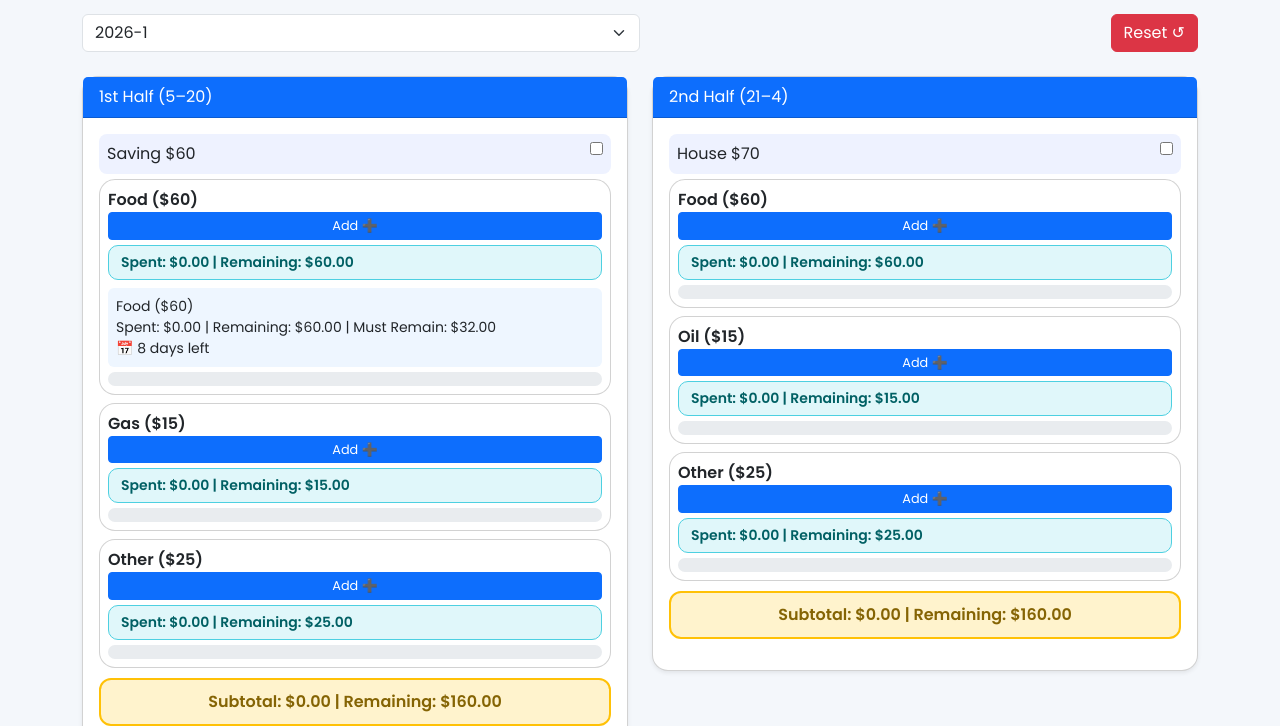
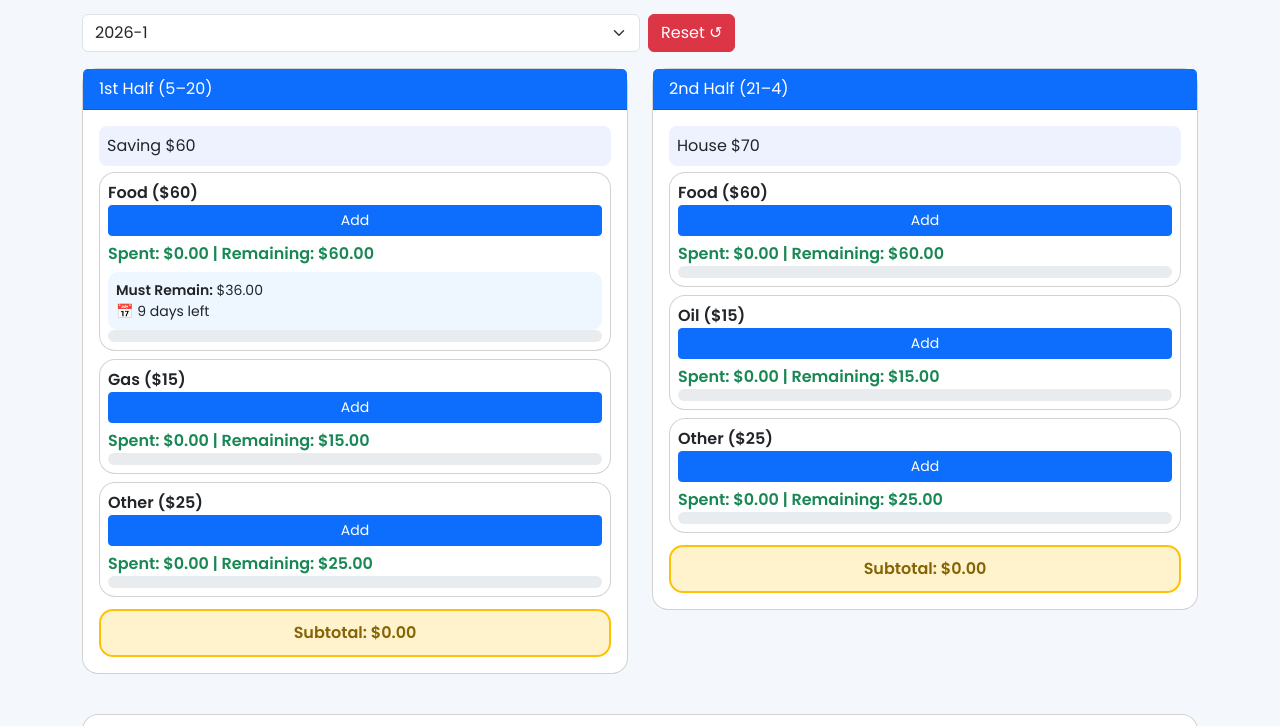
Before and after one commit to davytong/spending, a plain HTML site: page index.html in a window 1280 px wide. Shown: the part 74-800 px from the top of the page. Drawn offline with nearby package versions, Linux system fonts and the light colour scheme.

Commit message:
Update index.html

```diff
--- a/index.html
+++ b/index.html
@@ -1,7 +1,7 @@
 <!DOCTYPE html>
 <html lang="en">
 <head>
-<meta charset="UTF-8" />
+<meta charset="UTF-8">
 <title>💸 Salary Tracker</title>
 <meta name="viewport" content="width=device-width, initial-scale=1">
 
@@ -9,71 +9,96 @@
 <link href="https://fonts.googleapis.com/css2?family=Poppins:wght@400;600&display=swap" rel="stylesheet">
 
 <style>
-body { font-family:"Poppins","KhmerOS",sans-serif; background:#f4f7fb; padding:20px; }
-h1 { text-align:center; color:#0d6efd; font-weight:600; margin-bottom:20px; }
-.card { border-radius:16px; transition:0.3s; margin-bottom:15px; }
-.card:hover { transform:translateY(-3px); box-shadow:0 8px 16px rgba(0,0,0,0.15); }
-.fixed { background:#eef2ff; padding:8px; border-radius:8px; margin-bottom:5px; font-weight:500; }
-.expense { display:flex; justify-content:space-between; background:#f8f9fa; padding:6px 10px; border-radius:8px; margin-bottom:4px; font-size:14px; align-items:center; flex-wrap:wrap; }
-.over-card { border:2px solid #dc3545; background:#ffe6e6; }
-.over { color:#dc3545; font-weight:600; }
-.progress { height:14px; border-radius:20px; margin-top:5px; }
-.lang-btn { position:fixed; top:15px; right:15px; z-index:10; }
-.btn-small { padding:0.2rem 0.5rem; font-size:0.8rem; }
-.subtotal-card {
-    background: #fff3cd;
-    border: 2px solid #ffc107;
-    color: #856404;
-    font-size: 16px;
-    text-align: center;
-    font-weight: 700;
-    padding: 10px;
-    border-radius: 12px;
-    margin-top: 10px;
+body{
+  font-family:"Poppins","Khmer OS","Khmer OS System",sans-serif;
+  background:#f4f7fb;
+  padding:20px;
 }
-.spent-remain {
-    padding: 6px 12px;
-    border-radius: 10px;
-    font-weight: 600;
-    font-size: 14px;
-    display: inline-block;
-    margin-top: 5px;
+h1{
+  text-align:center;
+  color:#0d6efd;
+  font-weight:600;
+  margin-bottom:20px;
 }
-
-/* normal remaining */
-.spent-remain.normal {
-    background: #e0f7fa;       /* light blue */
-    border: 1px solid #4dd0e1;
-    color: #006064;
+.card{
+  border-radius:16px;
+  transition:.3s;
 }
-
-/* over budget */
-.spent-remain.over {
-    background: #ffe6e6;       /* light red */
-    border: 1px solid #dc3545;
-    color: #dc3545;            /* red text */
+.card:hover{
+  transform:translateY(-3px);
+  box-shadow:0 8px 16px rgba(0,0,0,.15);
 }
-#saveBtn { background-color:#28a745; color:white; width:100%; margin-bottom:5px; }
-#saveBtn:hover { background-color:#218838; }
-#deleteBtn { background-color:#dc3545; color:white; width:100%; }
-#deleteBtn:hover { background-color:#c82333; }
-#expName,#expCost,#expDate,#expCurrency { margin-bottom:10px; }
+.fixed{
+  background:#eef2ff;
+  padding:8px;
+  border-radius:8px;
+  margin-bottom:6px;
+  font-weight:500;
+}
+.expense{
+  display:flex;
+  justify-content:space-between;
+  align-items:center;
+  background:#f8f9fa;
+  padding:6px 10px;
+  border-radius:8px;
+  margin-bottom:4px;
+  font-size:14px;
+}
+.over-card{
+  border:2px solid #dc3545;
+  background:#ffe6e6;
+}
+.stat{
+  margin-top:6px;
+  font-weight:600;
+}
+.stat.ok{color:#198754;}
+.stat.over{color:#dc3545;}
+.progress{
+  height:12px;
+  border-radius:20px;
+}
+.lang-btn{
+  position:fixed;
+  top:15px;
+  right:15px;
+  z-index:10;
+}
+.subtotal-card{
+  background:#fff3cd;
+  border:2px solid #ffc107;
+  color:#856404;
+  font-weight:700;
+  text-align:center;
+  padding:10px;
+  border-radius:14px;
+  margin-top:12px;
+}
+.food-plan{
+  background:#eef6ff;
+  padding:8px;
+  border-radius:10px;
+  font-size:14px;
+  margin-top:6px;
+}
 </style>
 </head>
+
 <body>
 
 <button class="btn btn-outline-primary lang-btn" id="langBtn">ខ្មែរ</button>
 <h1 id="title"></h1>
 
 <div class="container">
-  <div class="d-flex justify-content-between mb-3 flex-wrap">
-    <select id="monthSelect" class="form-select w-50 mb-2"></select>
-    <button class="btn btn-danger ms-2 mb-2" id="resetMonth">Reset ↺</button>
+  <div class="d-flex mb-3">
+    <select id="monthSelect" class="form-select w-50"></select>
+    <button id="resetMonth" class="btn btn-danger ms-2">Reset ↺</button>
   </div>
 
   <div class="row" id="tracker"></div>
 
-  <div class="card mt-4 shadow-sm">
+  <div class="card mt-4">
     <div class="card-body text-center fw-bold">
       <span id="spentLabel"></span>: $<span id="grandSpent">0</span> |
       <span id="remainLabel"></span>: $<span id="grandRemain">0</span>
@@ -90,203 +115,191 @@ h1 { text-align:center; color:#0d6efd; font-weight:600; margin-bottom:20px; }
         <button class="btn-close" data-bs-dismiss="modal"></button>
       </div>
       <div class="modal-body">
-        <input id="expName" class="form-control" placeholder="Item name" />
+        <input id="expName" class="form-control mb-2">
         <div class="input-group mb-2">
-          <input id="expCost" type="number" class="form-control" placeholder="Cost" />
+          <input id="expCost" type="number" class="form-control">
           <select id="expCurrency" class="form-select">
             <option value="USD">$ USD</option>
             <option value="KHR">៛ KHR</option>
           </select>
         </div>
-        <input id="expDate" type="date" class="form-control" />
+        <input id="expDate" type="date" class="form-control">
       </div>
-      <div class="modal-footer d-flex flex-column flex-sm-row justify-content-between">
-        <button class="btn" id="deleteBtn"></button>
-        <button class="btn" id="saveBtn"></button>
+      <div class="modal-footer">
+        <button id="deleteBtn" class="btn btn-danger"></button>
+        <button id="saveBtn" class="btn btn-success"></button>
       </div>
     </div>
   </div>
 </div>
 
 <script src="https://cdn.jsdelivr.net/npm/bootstrap@5.3.2/dist/js/bootstrap.bundle.min.js"></script>
+
 <script>
+/* ================= CONFIG ================= */
 const SALARY = 320;
 const DAILY_MAX = 4;
 const EXCHANGE_RATE = 4000;
 
-const i18n = {
+/* ================= I18N ================= */
+const i18n={
 en:{
-    title:"Salary Tracker", spent:"Spent", remain:"Remaining", over:"OVER",
-    add:"Add", edit:" Expense", saveBtn:"Save", deleteBtn:"Delete",
-    subtotal:"Subtotal", items:{Food:"Food",Gas:"Gas",House:"House",Saving:"Saving",Oil:"Oil",Other:"Other"},
-    resetMonth:"Reset ↺", needRemain:"Must Remain", needSpend:"Need spend/day",
-    modalName:"Item name", modalCost:"Cost", modalDate:"Date", modalCurrency:"Currency"
+title:"Salary Tracker",spent:"Spent",remain:"Remaining",over:"OVER",
+add:"Add",edit:"Edit Expense",saveBtn:"Save",deleteBtn:"Delete",
+subtotal:"Subtotal",needRemain:"Must Remain",
+items:{Food:"Food",Gas:"Gas",House:"House",Saving:"Saving",Oil:"Oil",Other:"Other"},
+modalName:"Item name",modalCost:"Cost",modalDate:"Date"
 },
 km:{
-    title:"តារាងគ្រប់គ្រងប្រាក់ខែ", spent:"ចំណាយ", remain:"នៅសល់", over:"លើស",
-    add:"បន្ថែម", edit:"ការចំណាយ", saveBtn:"រក្សាទុក", deleteBtn:"លុប",
-    subtotal:"សរុប", items:{Food:"អាហារ",Gas:"សាំង",House:"ផ្ទះ",Saving:"សន្សំ",Oil:"ប្រេងម៉ូតូ",Other:"ផ្សេងៗ"},
-    resetMonth:"សំអាត ↺", needRemain:"ត្រូវនៅសល់", needSpend:"ត្រូវចំណាយ/ថ្ងៃ",
-    modalName:"ឈ្មោះទំនិញ", modalCost:"ទឹកប្រាក់", modalDate:"កាលបរិច្ឆេទ", modalCurrency:"រូបិយប័ណ្ណ"
+title:"តារាងគ្រប់គ្រងប្រាក់ខែ",spent:"ចំណាយ",remain:"នៅសល់",over:"លើស",
+add:"បន្ថែម",edit:"កែចំណាយ",saveBtn:"រក្សាទុក",deleteBtn:"លុប",
+subtotal:"សរុប",needRemain:"ត្រូវនៅសល់",
+items:{Food:"អាហារ",Gas:"សាំង",House:"ផ្ទះ",Saving:"សន្សំ",Oil:"ប្រេងម៉ូតូ",Other:"ផ្សេងៗ"},
+modalName:"ឈ្មោះទំនិញ",modalCost:"ទឹកប្រាក់",modalDate:"កាលបរិច្ឆេទ"
 }
 };
 
-let lang = localStorage.getItem("lang") || "en";
+let lang=localStorage.getItem("lang")||"en";
 
-const halves = [
-  { key:"first", fixed:["Saving"], vars:["Food","Gas","Other"]},
-  { key:"second", fixed:["House"], vars:["Food","Oil","Other"]}
+/* ================= DATA ================= */
+const halves=[
+{key:"first",fixed:["Saving"],vars:["Food","Gas","Other"]},
+{key:"second",fixed:["House"],vars:["Food","Oil","Other"]}
 ];
+const budgets={Food:60,Gas:15,House:70,Saving:60,Oil:15,Other:25};
 
-const budgets = { Food:60, Gas:15, House:70, Saving:60, Oil:15, Other:25 };
+/* ================= HELPERS ================= */
+const key=(h,c)=>`${monthSelect.value}-${h}-${c}`;
+const load=k=>JSON.parse(localStorage.getItem(k)||"[]");
+const save=(k,v)=>localStorage.setItem(k,JSON.stringify(v));
 
-const monthSelect = document.getElementById("monthSelect");
-const y = new Date().getFullYear();
-for(let m=1;m<=12;m++) monthSelect.innerHTML+=`<option>${y}-${m}</option>`;
-monthSelect.value=`${y}-${new Date().getMonth()+1}`;
-
-const key = (h,c)=>`${monthSelect.value}-${h}-${c}`;
-const load = k=>JSON.parse(localStorage.getItem(k)||"[]");
-const save = (k,v)=>localStorage.setItem(k,JSON.stringify(v));
-let ctx=null;
-
-function getSalaryHalfInfo(date = new Date()) {
-  const y = date.getFullYear();
-  const m = date.getMonth();
-  const d = date.getDate();
-
-  let half, endDate;
-  if(d>=5 && d<=20){
-    half="first"; endDate = new Date(y,m,20);
-  } else {
-    half="second";
-    endDate = (d>20)? new Date(y,m+1,4) : new Date(y,m,4);
+function getSalaryHalfInfo(d=new Date()){
+  const day=d.getDate(),m=d.getMonth(),y=d.getFullYear();
+  if(day>=5&&day<=20) return{half:"first",daysLeft:20-day+1};
+  const end=day>20?new Date(y,m+1,4):new Date(y,m,4);
+  return{half:"second",daysLeft:Math.floor((end-d)/86400000)+1};
 }
 
-  const oneDay = 24*60*60*1000;
-  const daysLeft = Math.floor((endDate - date)/oneDay)+1;
-  return { half, daysLeft };
-}
-
+/* ================= RENDER ================= */
 function render(){
 const t=i18n[lang];
 title.textContent=t.title;
 spentLabel.textContent=t.spent;
 remainLabel.textContent=t.remain;
 langBtn.textContent=lang==="en"?"ខ្មែរ":"EN";
-  resetMonth.textContent=t.resetMonth;
-
-  expName.placeholder=t.modalName;
-  expCost.placeholder=t.modalCost;
-  expDate.placeholder=t.modalDate;
-  saveBtn.textContent=t.saveBtn+" 💲";
-  deleteBtn.textContent=t.deleteBtn+" 🧹";
-  deleteBtn.style.display=ctx && ctx.i!==null ? "inline-block":"none";
+resetMonth.textContent=t.resetMonth||"Reset ↺";
 
 tracker.innerHTML="";
-  let grandTotal=0;
+let grand=0;
+const todayInfo=getSalaryHalfInfo();
 
 halves.forEach(h=>{
 let halfTotal=0;
-    let halfTitle=h.key==="first" ? (lang==="en"?"1st Half (5–20)":"ពាក់កណ្តាលខែទី១ (5–20)") : (lang==="en"?"2nd Half (21–4)":"ពាក់កណ្តាលខែទី២ (21–ចុងខែ)");
-    let html=`<div class="col-md-6 mb-3"><div class="card shadow-sm">
-      <div class="card-header bg-primary text-white">${halfTitle}</div>
-      <div class="card-body">`;
+let html=`<div class="col-md-6 mb-3"><div class="card"><div class="card-header bg-primary text-white">
+${h.key==="first"?"1st Half (5–20)":"2nd Half (21–4)"}
+</div><div class="card-body">`;
 
 h.fixed.forEach(f=>{
-      const paid=load(key(h.key,f)).length>0;
-      if(paid) halfTotal+=budgets[f];
-      html+=`<div class="fixed">${t.items[f]} $${budgets[f]}<input type="checkbox" class="float-end" ${paid?"checked":""} onchange="toggleFixed('${h.key}','${f}',this.checked)"></div>`;
+if(load(key(h.key,f)).length) halfTotal+=budgets[f];
+html+=`<div class="fixed">${t.items[f]} $${budgets[f]}</div>`;
 });
 
 h.vars.forEach(v=>{
-      const varBudget=budgets[v];
 const list=load(key(h.key,v));
-      let spent=list.reduce((a,b)=>a+b.cost,0);
-      let remain=varBudget-spent;
+const spent=list.reduce((a,b)=>a+b.cost,0);
+const remain=budgets[v]-spent;
 halfTotal+=spent;
-      const over = remain<0;
+const over=remain<0;
 
-      let itemsHTML="";
-      [...list].sort((a,b)=>new Date(a.date)-new Date(b.date)).forEach(e=>{
-        const realIndex=list.indexOf(e);
-        itemsHTML+=`<div class="expense">
-          ${e.date} | ${e.name} $${e.cost.toFixed(2)}
-          <button type="button" class="btn btn-sm btn-light btn-small" onclick="edit('${h.key}','${v}',${realIndex})">✏️</button>
+let items="";
+list.forEach((e,i)=>{
+items+=`<div class="expense">${e.date} | ${e.name} $${e.cost.toFixed(2)}
+<button class="btn btn-sm btn-light" onclick="edit('${h.key}','${v}',${i})">✏️</button>
 </div>`;
 });
 
 let foodPlan="";
-      if(v==="Food"){
-        const today=new Date();
-        const cycle=getSalaryHalfInfo(today);
-        if(cycle.half===h.key){
-          const daysLeft=cycle.daysLeft;
-          const mustRemain=(daysLeft*DAILY_MAX).toFixed(2);
-          foodPlan=`<div class="mt-2 p-2 rounded" style="background:#eef6ff;font-size:14px">
-            ${t.items[v]} ($${varBudget})<br>
-            ${t.spent}: $${spent.toFixed(2)} |
-            ${t.remain}: $${remain.toFixed(2)} |
-            ${t.needRemain}: $${mustRemain}<br>
-            📅 ${lang==="en"?daysLeft+" days left": "នៅសល់ "+daysLeft+" ថ្ងៃទៀត"}
+if(v==="Food"&&todayInfo.half===h.key){
+const must=(todayInfo.daysLeft*DAILY_MAX).toFixed(2);
+foodPlan=`<div class="food-plan">
+<b>${t.needRemain}:</b> $${must}<br>
+📅 ${lang==="en"?todayInfo.daysLeft+" days left":"នៅសល់ "+todayInfo.daysLeft+" ថ្ងៃទៀត"}
 </div>`;
 }
-      }
 
-      html+=`<div class="card p-2 mb-2 ${over?"over-card":""}">
-        <b>${t.items[v]} ($${varBudget})</b>
-        <button class="btn btn-sm btn-primary float-end btn-small" onclick="add('${h.key}','${v}')">${t.add} ➕</button>
-        ${itemsHTML}
-      <div class="spent-remain ${over ? 'over' : 'normal'}">
-  ${t.spent}: $${spent.toFixed(2)} | ${over ? `${t.over} $${Math.abs(remain).toFixed(2)}` : `${t.remain}: $${remain.toFixed(2)}`}
+html+=`
+<div class="card p-2 mb-2 ${over?"over-card":""}">
+<b>${t.items[v]} ($${budgets[v]})</b>
+<button class="btn btn-sm btn-primary float-end" onclick="add('${h.key}','${v}')">${t.add}</button>
+${items}
+<div class="stat ${over?"over":"ok"}">
+${t.spent}: $${spent.toFixed(2)} |
+${over?`${t.over}: $${Math.abs(remain).toFixed(2)}`:`${t.remain}: $${remain.toFixed(2)}`}
 </div>
 ${foodPlan}
-        <div class="progress"><div class="progress-bar ${over?"bg-danger":spent/varBudget>0.7?"bg-warning":"bg-success"}" style="width:${Math.min((spent/varBudget)*100,100)}%"></div></div>
+<div class="progress">
+<div class="progress-bar ${over?"bg-danger":spent/budgets[v]>0.7?"bg-warning":"bg-success"}"
+style="width:${Math.min(spent/budgets[v]*100,100)}%"></div>
+</div>
 </div>`;
 });
 
-    html+=`<div class="card subtotal-card">${t.subtotal}: $${halfTotal.toFixed(2)} | ${t.remain}: $${(SALARY/2-halfTotal).toFixed(2)}</div>`;
+html+=`<div class="subtotal-card">${t.subtotal}: $${halfTotal.toFixed(2)}</div>`;
 html+=`</div></div></div>`;
 tracker.innerHTML+=html;
-    grandTotal+=halfTotal;
+grand+=halfTotal;
 });
 
-  grandSpent.textContent=grandTotal.toFixed(2);
-  grandRemain.textContent=(SALARY-grandTotal).toFixed(2);
+grandSpent.textContent=grand.toFixed(2);
+grandRemain.textContent=(SALARY-grand).toFixed(2);
 }
 
-// Functions
-function toggleFixed(h,c,v){ save(key(h,c),v?[{paid:true}]:[]); render(); }
-function add(h,c){ ctx={h,c,i:null}; expName.value=""; expCost.value=""; expCurrency.value="USD"; expDate.value=new Date().toISOString().split('T')[0]; modalTitle.textContent=i18n[lang].edit; render(); new bootstrap.Modal(expModal).show(); }
-function edit(h,c,i){ const l=load(key(h,c)); ctx={h,c,i}; expName.value=l[i].name; expCost.value=l[i].cost; expCurrency.value="USD"; expDate.value=l[i].date; modalTitle.textContent=i18n[lang].edit; render(); new bootstrap.Modal(expModal).show(); }
-
+/* ================= ACTIONS ================= */
+let ctx=null;
+function add(h,c){
+ctx={h,c,i:null};
+expName.value="";
+expCost.value="";
+expCurrency.value="USD";
+expDate.value=new Date().toISOString().split("T")[0];
+modalTitle.textContent=i18n[lang].edit;
+new bootstrap.Modal(expModal).show();
+}
+function edit(h,c,i){
+const l=load(key(h,c));
+ctx={h,c,i};
+expName.value=l[i].name;
+expCost.value=l[i].cost;
+expCurrency.value="USD";
+expDate.value=l[i].date;
+modalTitle.textContent=i18n[lang].edit;
+new bootstrap.Modal(expModal).show();
+}
 saveBtn.onclick=()=>{
-  if(!ctx) return;
 let cost=+expCost.value;
 if(expCurrency.value==="KHR") cost=Math.round(cost/EXCHANGE_RATE*100)/100;
 const l=load(key(ctx.h,ctx.c));
-  const e={name:expName.value, cost:cost, date:expDate.value};
-  ctx.i===null?l.push(e):(l[ctx.i]=e);
+ctx.i===null?l.push({name:expName.value,cost,date:expDate.value}):(l[ctx.i]={name:expName.value,cost,date:expDate.value});
 save(key(ctx.h,ctx.c),l);
 bootstrap.Modal.getInstance(expModal).hide();
-  ctx=null;
 render();
 };
-
 deleteBtn.onclick=()=>{
-  if(!ctx||ctx.i===null) return;
+if(ctx.i===null) return;
 const l=load(key(ctx.h,ctx.c));
 l.splice(ctx.i,1);
 save(key(ctx.h,ctx.c),l);
 bootstrap.Modal.getInstance(expModal).hide();
-  ctx=null;
 render();
 };
+langBtn.onclick=()=>{lang=lang==="en"?"km":"en";localStorage.setItem("lang",lang);render();}
+monthSelect.onchange=render;
+resetMonth.onclick=()=>{halves.forEach(h=>[...h.fixed,...h.vars].forEach(c=>localStorage.removeItem(key(h.key,c))));render();}
 
-langBtn.onclick=()=>{ lang=lang==="en"?"km":"en"; localStorage.setItem("lang",lang); render();}
-monthSelect.onchange=render;
-resetMonth.onclick=()=>{ halves.forEach(h=>[...h.fixed,...h.vars].forEach(c=>localStorage.removeItem(key(h.key,c)))); render(); }
-
+/* ================= INIT ================= */
+const y=new Date().getFullYear();
+for(let m=1;m<=12;m++)monthSelect.innerHTML+=`<option>${y}-${m}</option>`;
+monthSelect.value=`${y}-${new Date().getMonth()+1}`;
 render();
 </script>
 </body>
```
Lines whose indentation alone changed are shown as unchanged.
